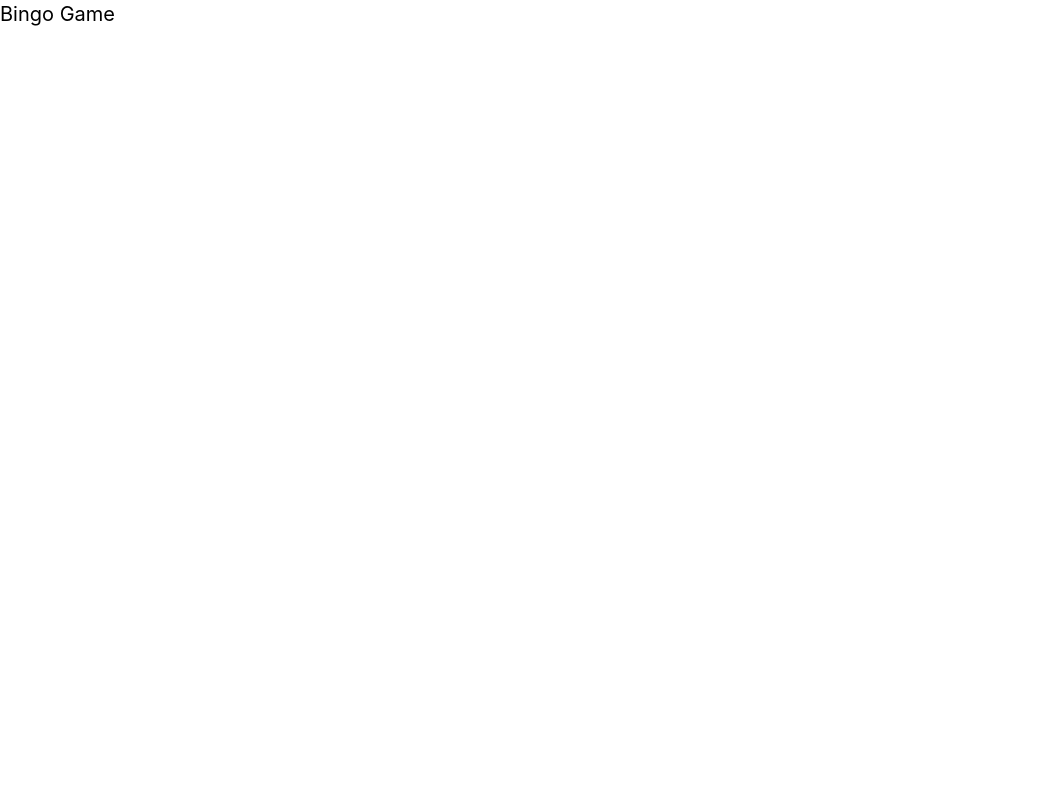
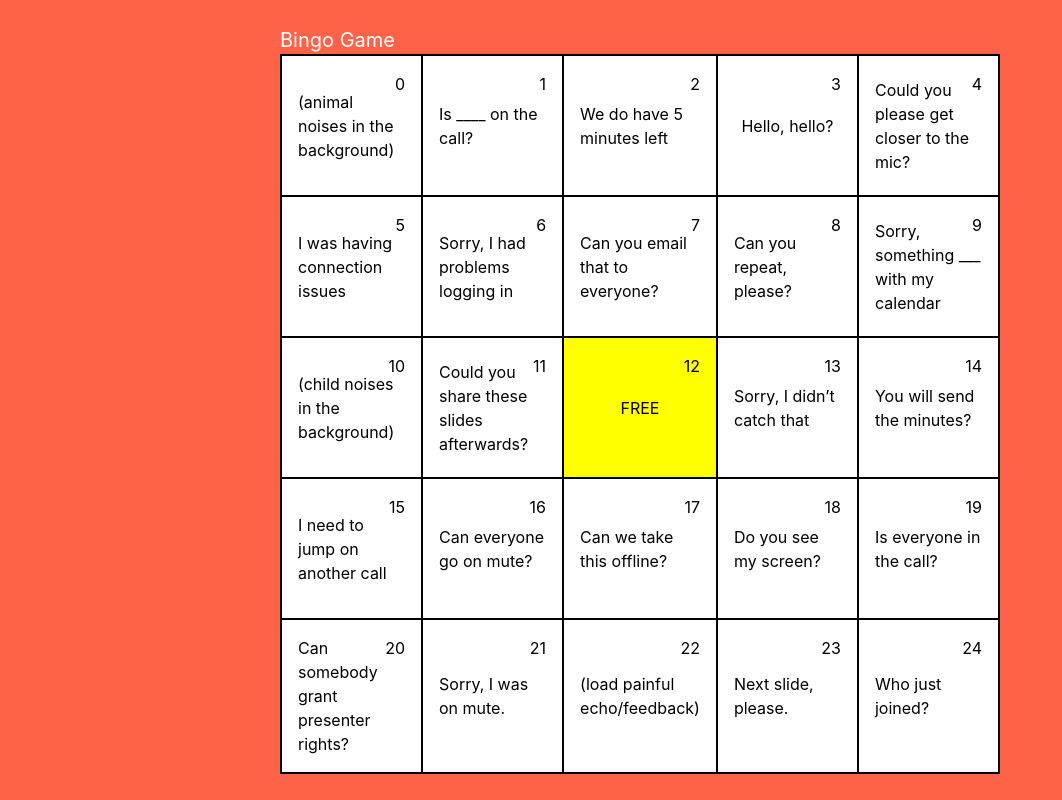
Before and after one commit to nkear003/bingo-game, a React (Create React App) app: page / in a window 1280 px wide. Shown: the whole page, without its empty margins (0-1062 px from the left). Built offline with nearby package versions, Linux system fonts and the light colour scheme.

Commit message:
Add board and selection functionality

```diff
--- a/src/App.css
+++ b/src/App.css
@@ -1,3 +1,70 @@
 @tailwind base;
 @tailwind components;
 @tailwind utilities;
+
+:root {
+  --selected: yellow;
+}
+
+.app {
+  display: flex;
+  justify-content: center;
+  align-items: center;
+  height: 100vh;
+  background-color: tomato;
+}
+
+h1 {
+  color: white;
+}
+
+.board {
+  display: grid;
+  grid-template-columns: repeat(5, 1fr);
+  grid-template-rows: repeat(5, 1fr);
+  width: 90vmin;
+  height: 90vmin;
+  background-color: white;
+  border: 1.5px solid black;
+}
+
+.cell {
+  display: flex;
+  flex-direction: column;
+  align-items: center;
+  justify-content: center;
+  border: 1.5px solid #000;
+  font-size: 1rem;
+  cursor: pointer;
+  box-sizing: border-box;
+  padding: 1rem;
+  position: relative;
+}
+
+.cell-number {
+  position: absolute;
+  top: 1rem;
+  right: 1rem;
+}
+
+.cell.selected,
+.cell.selected:hover {
+  background-color: var(--selected);
+}
+
+.cell:hover {
+  background-color: grey;
+}
+
+.cell {
+  transition: all 0.25s ease-out;
+}
+
+.cell-inner {
+  pointer-events: none;
+}
+
+.cell.center {
+  background-color: lightblue; /* Style for the center cell */
+  cursor: default;
+}
--- a/src/App.tsx
+++ b/src/App.tsx
@@ -1,11 +1,59 @@
-import React from "react";
+import React, { useState } from "react";
 import "./App.css";
+import Cell from "./Cell";
+
+const initialBoard = [
+  "(animal noises in the background)",
+  "Is ____ on the call?",
+  "We do have 5 minutes left",
+  "Hello, hello?",
+  "Could you please get closer to the mic?",
+  "I was having connection issues",
+  "Sorry, I had problems logging in",
+  "Can you email that to everyone?",
+  "Can you repeat, please?",
+  "Sorry, something ___ with my calendar",
+  "(child noises in the background)",
+  "Could you share these slides afterwards?",
+  "FREE",
+  "Sorry, I didn’t catch that",
+  "You will send the minutes?",
+  "I need to jump on another call",
+  "Can everyone go on mute?",
+  "Can we take this offline?",
+  "Do you see my screen?",
+  "Is everyone in the call?",
+  "Can somebody grant presenter rights?",
+  "Sorry, I was on mute.",
+  "(load painful echo/feedback)",
+  "Next slide, please.",
+  "Who just joined?",
+];
 
 function App() {
+  const [board, setBoard] = useState(initialBoard);
+  const [selected, setSelected] = useState<number[]>([12]);
+
+  const handleClick = (index: number) => {
+    if (selected.includes(index)) return;
+    setSelected([...selected, index]);
+  };
+
   return (
-    <div>
+    <div className="app">
       <main>
         <h1 className="text-xl">Bingo Game</h1>
+        <div className="board">
+          {board.map((text, index) => (
+            <Cell
+              handleClick={handleClick}
+              key={index}
+              text={text}
+              index={index}
+              selected={selected.includes(index)}
+            />
+          ))}
+        </div>
       </main>
     </div>
   );
--- /dev/null
+++ b/src/Cell.tsx
@@ -0,0 +1,21 @@
+type CellProps = {
+  text: string;
+  index: number;
+  handleClick: any;
+  selected: boolean;
+};
+
+const Cell = ({ text, index, handleClick, selected }: CellProps) => {
+  return (
+    <div
+      className={`cell ${selected ? "selected" : ""}`}
+      data-index={index}
+      onClick={() => handleClick(index)}
+    >
+      <span className="cell-number">{index}</span>
+      <span>{text}</span>
+    </div>
+  );
+};
+
+export default Cell;
```
